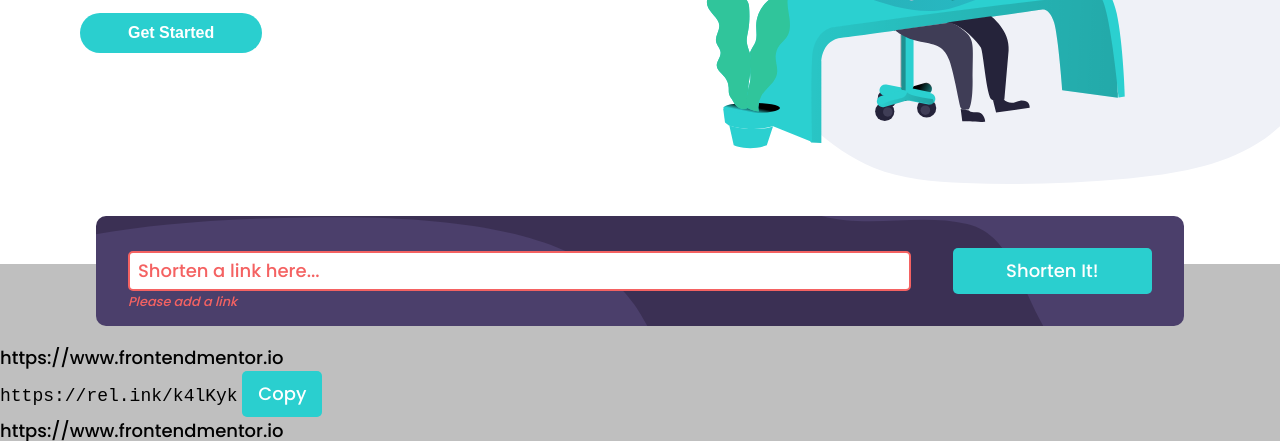
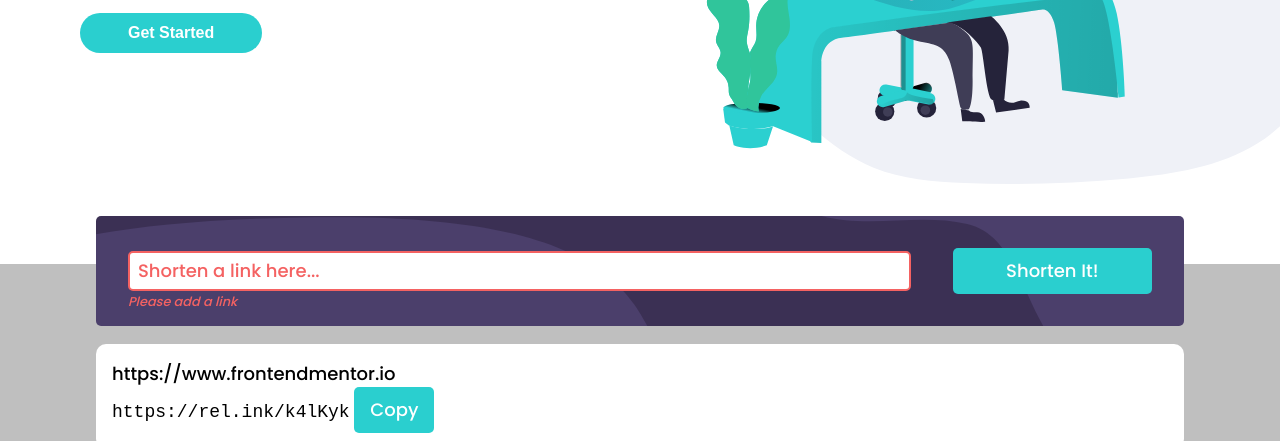
Before and after one commit to JustShuaib/url-shortening-api, a plain HTML site: page index.html in a window 1280 px wide. Shown: the part 318-759 px from the top of the page. Drawn offline with Linux system fonts and the light colour scheme.

Commit message:
Reduced the radius of the form

```diff
--- a/index.html
+++ b/index.html
@@ -57,7 +57,7 @@
         <button type="submit" class="btn__sec form__btn">shorten it!</button>
       </form>
       <!-- Shortened links -->
-      <div>
+      <div class="link__container">
         <p>https://www.frontendmentor.io</p>
         <code>https://rel.ink/k4lKyk</code>
         <button class="btn__sec">copy</button>
--- a/style.css
+++ b/style.css
@@ -139,7 +139,7 @@ main {
   margin: 0 auto;
   padding: 1rem;
   background-color: var(--pry-dark-violet);
-  border-radius: 10px;
+  border-radius: 5px;
   position: absolute;
   top: -5rem;
   left: 50%;
@@ -208,3 +208,10 @@ main {
     width: 15rem;
   }
 }
+.link__container {
+  background-color: white;
+  border-radius: 10px;
+  width: 85%;
+  margin: 0 auto;
+  padding: 1rem;
+}
```
